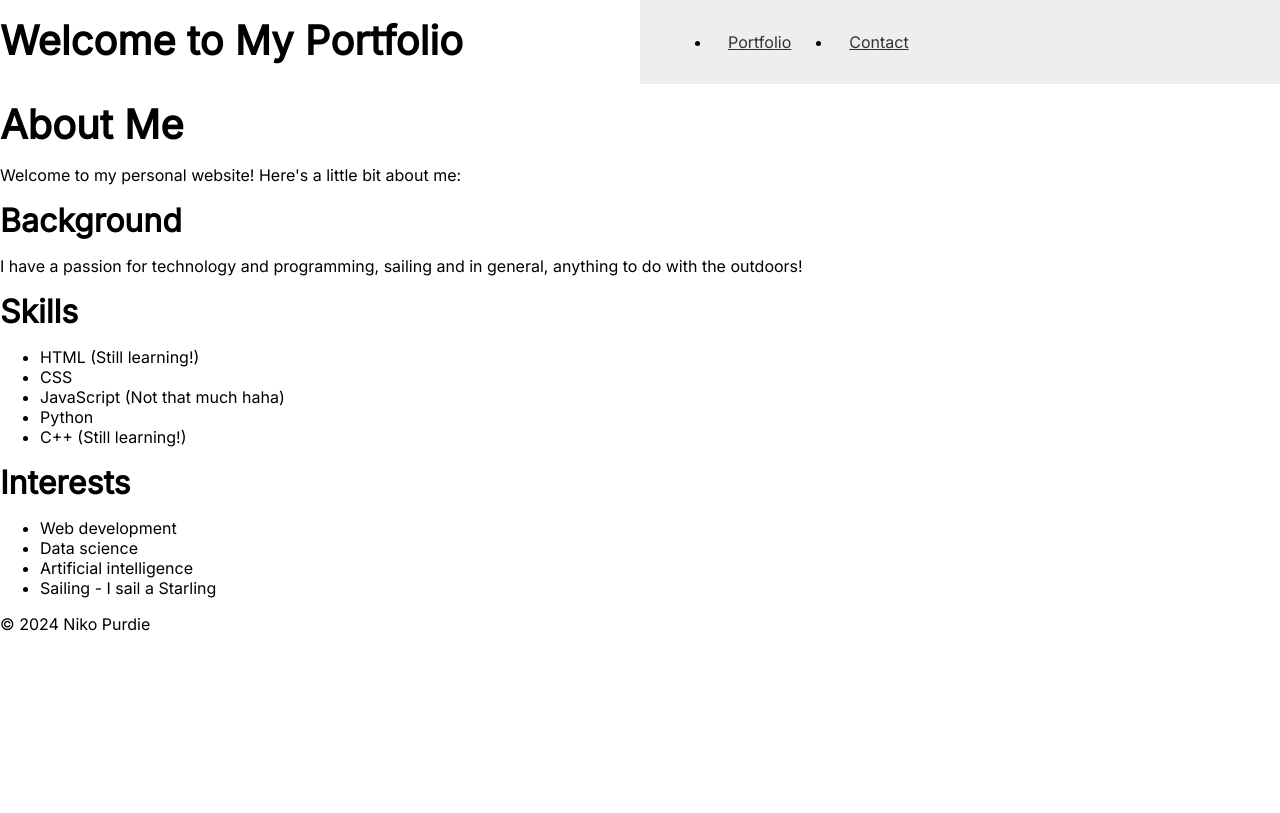
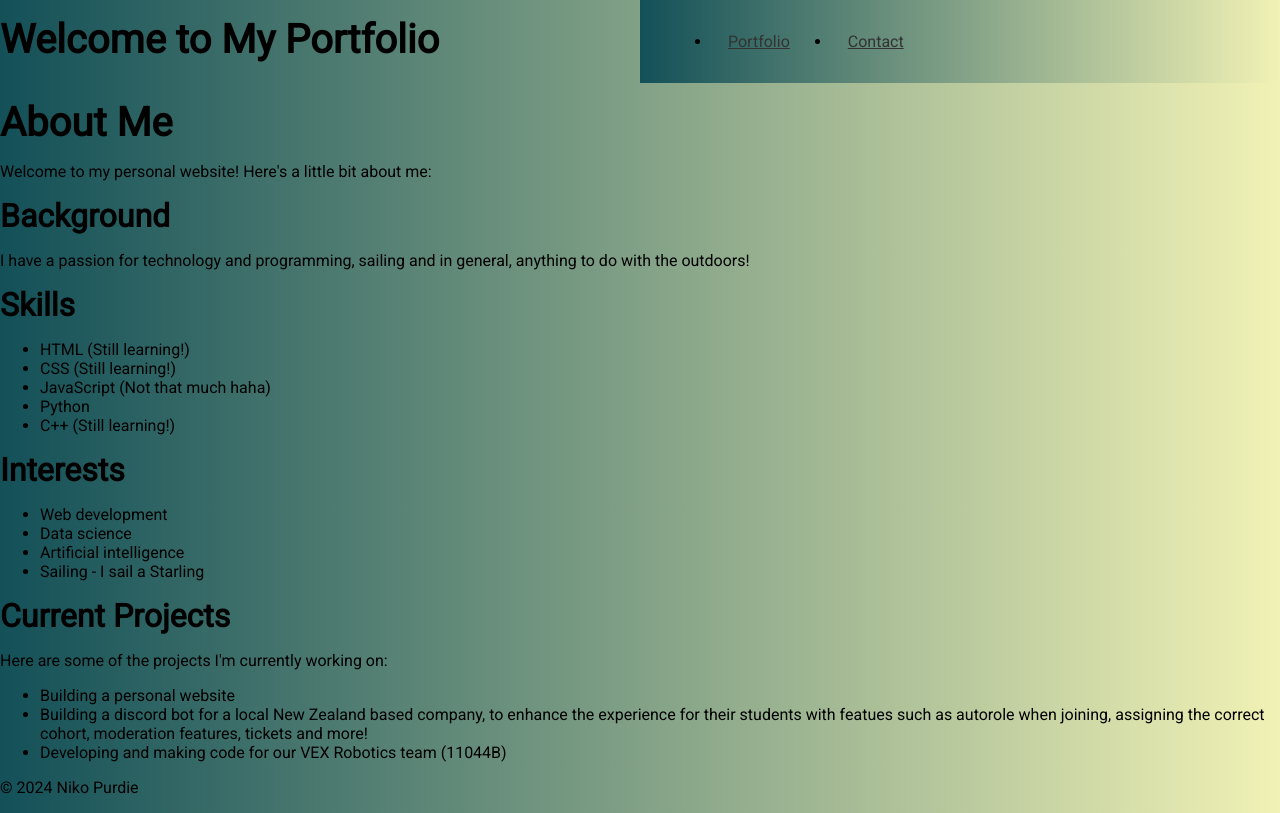
Before and after one commit to N1k0s1/personalwebsite, a Flask app: page / in a window 1280 px wide. Before the commit the page ends 631 px from the top, so only its background shows below. Run offline with Flask 3, Linux system fonts and the light colour scheme.

Commit message:
Cleaned up my code, added in a gradient, updated some info
Cleaned up my code, added in a gradient, updated some info
Still need to work on my design, and think about what I want to do with it, also need to make it more visually pleasing and choose a better gradient which will take some time

```diff
--- a/static/styles.css
+++ b/static/styles.css
@@ -1,9 +1,12 @@
-@import url(https://fonts.googleapis.com/css?family=Inter);
+@import url(https://fonts.googleapis.com/css?family=Roboto);
 body {
-    font-family: inter;
+  font-family: "Roboto", sans-serif;
     margin: 0;
     padding: 0;
-  }
+    background: #F1F2B5;
+    background: -webkit-linear-gradient(to right, #135058, #F1F2B5);
+    background: linear-gradient(to right, #135058, #F1F2B5);
+      }
 
   h1, h2, h3 {
     margin: 1rem 0;
@@ -22,9 +25,7 @@ body {
     font-size: 1.5rem;
   }
 
-  /* Navigation */
   nav {
-    background-color: #eee;
     padding: 1rem 2rem;
   }
 
@@ -52,3 +53,9 @@ body {
     h1 { font-size: 2rem; }
     nav { text-align: center; }
   }
+nav, body{
+  background: #F1F2B5;
+  background: -webkit-linear-gradient(to right, #135058, #F1F2B5);
+  background: linear-gradient(to right, #135058, #F1F2B5);
+
+}
--- a/templates/contact.html
+++ b/templates/contact.html
@@ -23,7 +23,7 @@
 
     <h1>Contact Details</h1>
     <p>Email: nikopurdie@gmail.com</p>
-    <p>Phone: +64 22-135-0419</p>
+    <p>Phone: +64 022 135 0419</p>
 
     <h2>Social Media</h2>
     <ul>
--- a/templates/landingpage.html
+++ b/templates/landingpage.html
@@ -29,7 +29,7 @@
     <h2>Skills</h2>
     <ul>
         <li>HTML (Still learning!)</li>
-        <li>CSS</li>
+        <li>CSS (Still learning!)</li>
         <li>JavaScript (Not that much haha)</li>
         <li>Python</li>
         <li>C++ (Still learning!)</li>
@@ -43,7 +43,13 @@
         <li>Sailing - I sail a Starling</li>
     </ul>
 
-
+    <h2>Current Projects</h2>
+    <p>Here are some of the projects I'm currently working on:</p>
+    <ul>
+        <li>Building a personal website</li>
+        <li>Building a discord bot for a local New Zealand based company, to enhance the experience for their students with featues such as autorole when joining, assigning the correct cohort, moderation features, tickets and more!</li>
+        <li>Developing and making code for our VEX Robotics team (11044B)</li>
+    </ul>
 
 
 
--- a/templates/portfolio.html
+++ b/templates/portfolio.html
@@ -25,9 +25,8 @@
         <h2>Portfolio</h2>
         <div class="portfolio-items">
             <div class="portfolio-item">
-                <img src="static/github/project.jpg" alt="GitHub Project">
-                <h3>GitHub</h3>
-                <p>Description of my GitHub projects</p>
+                <li><a href="https://github.com/N1k0s1">GitHub</a></li>
+
             </div>
             <li><a href="https://scrapbook.hackclub.com/NikoPurdie">ScrapBook</a></li>
         </div>
```
